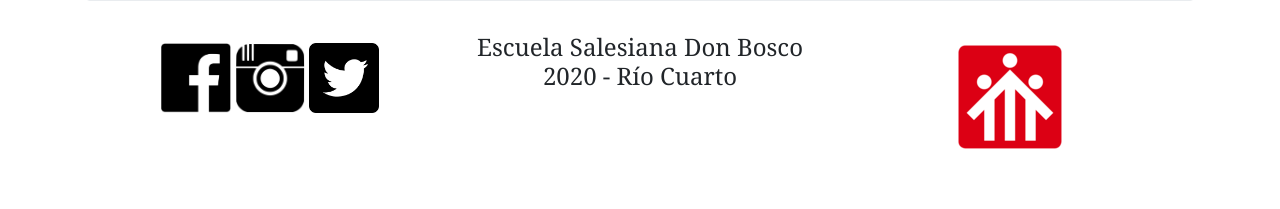
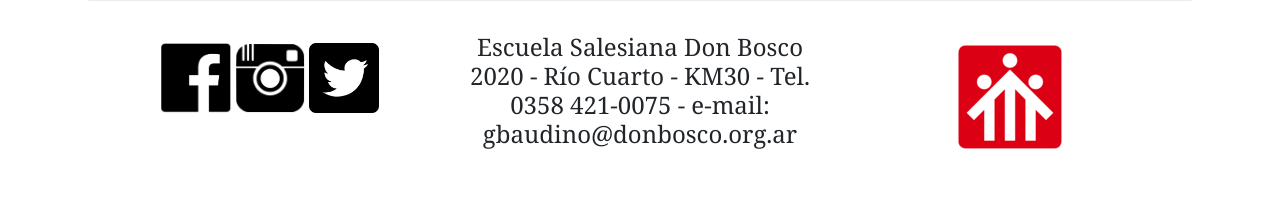
Before and after one commit to nicolasBakanowski/efiflask, a Flask app: page / in a window 1280 px wide. Shown: the part 408-617 px from the top of the page. Run offline with Flask 2, Linux system fonts and the light colour scheme; data that the repository does not hold is empty; some libraries are stand-ins or nearby versions.

Commit message:
texto en el footer

```diff
--- a/app/templates/footer.html
+++ b/app/templates/footer.html
@@ -11,7 +11,7 @@
                     <a href="https://www.instagram.com/donboscoarg/" target="_blank"><img src="/static/images/instagramLogo.png" class="logoFooterAjuste"alt=""></a>
                     <a href="https://twitter.com/donboscoarg" target="_blank"><img src="/static/images/twitterLogo.png" class="logoFooterAjuste"alt=""></a>
                 </div>
-                <div class="col-md-4"><h4>Escuela Salesiana Don Bosco 2020 - Río Cuarto</h2>
+                <div class="col-md-4"><h4>Escuela Salesiana Don Bosco 2020 - Río Cuarto - KM30 - Tel. 0358 421-0075 - e-mail: gbaudino@donbosco.org.ar </h2>
                                 <br>
                 </div>
                 <div class="col-md-4 col-lg-4"> <a href="https://www.donbosco.org.ar/" target="_blank"><img src="/static/images/salesianosLogo.png" alt=""></a></div>
--- a/app/templates/index.html
+++ b/app/templates/index.html
@@ -48,7 +48,7 @@
                 <a href="/update/{{rows.idemploye}}" class="btn btn-warning btn-xs" data-toggle="modal"
                   data-target="#modaledit{{rows.idemploye}}"> Editar </a>
                 <a href="/delete/{{rows.idemploye}}" class="btn btn-danger btn-xs"
-                  onclick="return confirm('Are You Sure To Delete ?')"> Borrar </a>
+                  onclick="return confirm('Esta seguro que quiere eliminarlo ?')"> Borrar </a>
               </td>
             </tr>
             {% include 'modaledit.html'%}
```
